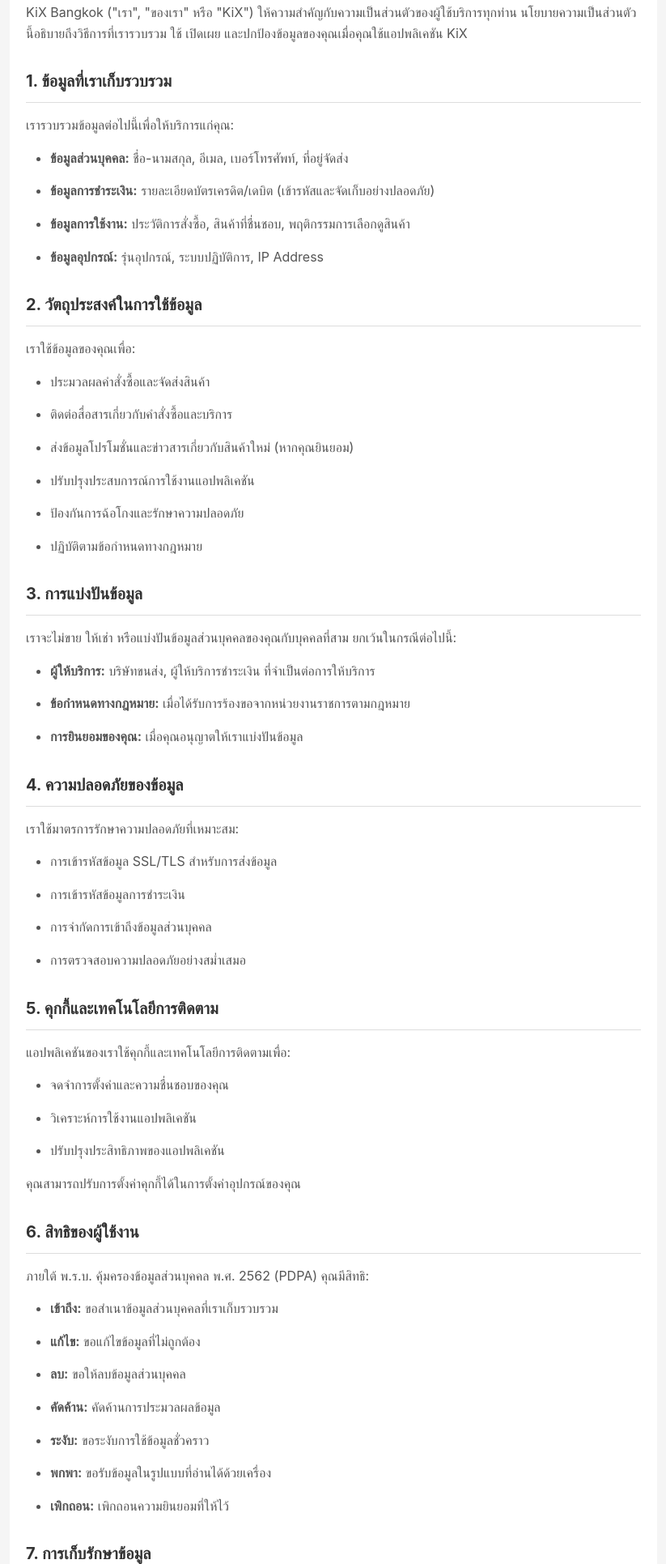
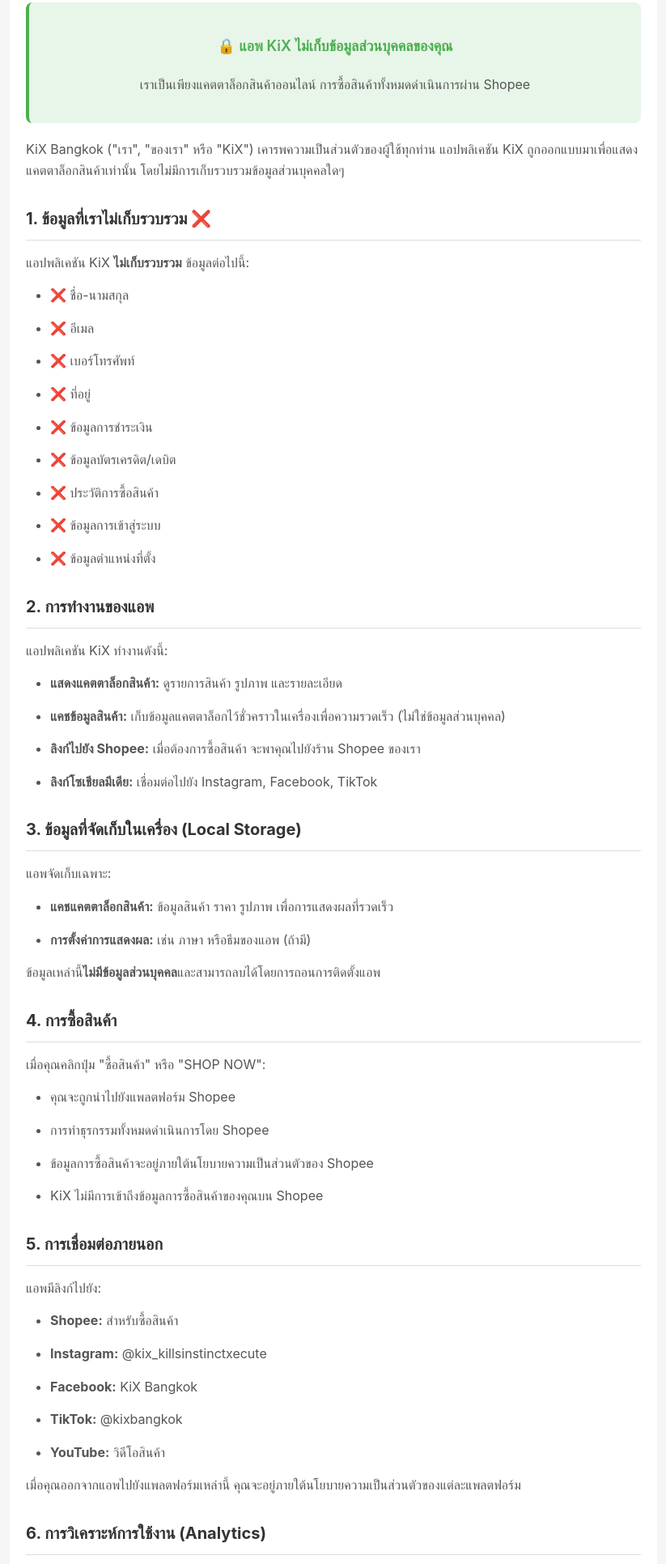
Before and after one commit to waramity/kix-legal, a plain HTML site: page privacy-policy.html in a window 1280 px wide. Shown: the part 318-2249 px from the top of the page at 81% size, without its empty margins (228-1051 px from the left). Drawn offline with Linux system fonts and the light colour scheme.

Commit message:
fix: Update privacy policy to reflect actual app functionality
- App is only a product catalog, no personal data collection
- All purchases redirect to Shopee
- Only caches product catalog data locally
- No user accounts, login, or personal information storage
- No analytics or tracking
- Complies with minimal data collection principles

```diff
--- a/privacy-policy.html
+++ b/privacy-policy.html
@@ -66,6 +66,14 @@
             text-align: center;
         }
 
+        .highlight {
+            background: #e8f5e9;
+            padding: 20px;
+            border-radius: 8px;
+            border-left: 4px solid #4caf50;
+            margin: 20px 0;
+        }
+
         .contact-section {
             background: #f9f9f9;
             padding: 20px;
@@ -86,6 +94,14 @@
             border-top: 1px solid #ddd;
             color: #999;
         }
+
+        .minimal-notice {
+            text-align: center;
+            font-size: 18px;
+            color: #4caf50;
+            font-weight: 600;
+            margin: 20px 0;
+        }
     </style>
 </head>
 <body>
@@ -96,110 +112,126 @@
             <p class="date">อัปเดตล่าสุด: 19 กันยายน 2567</p>
         </div>
 
+        <div class="highlight">
+            <p class="minimal-notice">🔒 แอพ KiX ไม่เก็บข้อมูลส่วนบุคคลของคุณ</p>
+            <p style="text-align: center;">เราเป็นเพียงแคตตาล็อกสินค้าออนไลน์ การซื้อสินค้าทั้งหมดดำเนินการผ่าน Shopee</p>
+        </div>
+
         <section>
-            <p>KiX Bangkok ("เรา", "ของเรา" หรือ "KiX") ให้ความสำคัญกับความเป็นส่วนตัวของผู้ใช้บริการทุกท่าน นโยบายความเป็นส่วนตัวนี้อธิบายถึงวิธีการที่เรารวบรวม ใช้ เปิดเผย และปกป้องข้อมูลของคุณเมื่อคุณใช้แอปพลิเคชัน KiX</p>
+            <p>KiX Bangkok ("เรา", "ของเรา" หรือ "KiX") เคารพความเป็นส่วนตัวของผู้ใช้ทุกท่าน แอปพลิเคชัน KiX ถูกออกแบบมาเพื่อแสดงแคตตาล็อกสินค้าเท่านั้น โดยไม่มีการเก็บรวบรวมข้อมูลส่วนบุคคลใดๆ</p>
         </section>
 
         <section>
-            <h2>1. ข้อมูลที่เราเก็บรวบรวม</h2>
-            <p>เรารวบรวมข้อมูลต่อไปนี้เพื่อให้บริการแก่คุณ:</p>
+            <h2>1. ข้อมูลที่เราไม่เก็บรวบรวม ❌</h2>
+            <p>แอปพลิเคชัน KiX <strong>ไม่เก็บรวบรวม</strong> ข้อมูลต่อไปนี้:</p>
             <ul>
-                <li><strong>ข้อมูลส่วนบุคคล:</strong> ชื่อ-นามสกุล, อีเมล, เบอร์โทรศัพท์, ที่อยู่จัดส่ง</li>
-                <li><strong>ข้อมูลการชำระเงิน:</strong> รายละเอียดบัตรเครดิต/เดบิต (เข้ารหัสและจัดเก็บอย่างปลอดภัย)</li>
-                <li><strong>ข้อมูลการใช้งาน:</strong> ประวัติการสั่งซื้อ, สินค้าที่ชื่นชอบ, พฤติกรรมการเลือกดูสินค้า</li>
-                <li><strong>ข้อมูลอุปกรณ์:</strong> รุ่นอุปกรณ์, ระบบปฏิบัติการ, IP Address</li>
+                <li>❌ ชื่อ-นามสกุล</li>
+                <li>❌ อีเมล</li>
+                <li>❌ เบอร์โทรศัพท์</li>
+                <li>❌ ที่อยู่</li>
+                <li>❌ ข้อมูลการชำระเงิน</li>
+                <li>❌ ข้อมูลบัตรเครดิต/เดบิต</li>
+                <li>❌ ประวัติการซื้อสินค้า</li>
+                <li>❌ ข้อมูลการเข้าสู่ระบบ</li>
+                <li>❌ ข้อมูลตำแหน่งที่ตั้ง</li>
             </ul>
         </section>
 
         <section>
-            <h2>2. วัตถุประสงค์ในการใช้ข้อมูล</h2>
-            <p>เราใช้ข้อมูลของคุณเพื่อ:</p>
+            <h2>2. การทำงานของแอพ</h2>
+            <p>แอปพลิเคชัน KiX ทำงานดังนี้:</p>
             <ul>
-                <li>ประมวลผลคำสั่งซื้อและจัดส่งสินค้า</li>
-                <li>ติดต่อสื่อสารเกี่ยวกับคำสั่งซื้อและบริการ</li>
-                <li>ส่งข้อมูลโปรโมชั่นและข่าวสารเกี่ยวกับสินค้าใหม่ (หากคุณยินยอม)</li>
-                <li>ปรับปรุงประสบการณ์การใช้งานแอปพลิเคชัน</li>
-                <li>ป้องกันการฉ้อโกงและรักษาความปลอดภัย</li>
-                <li>ปฏิบัติตามข้อกำหนดทางกฎหมาย</li>
+                <li><strong>แสดงแคตตาล็อกสินค้า:</strong> ดูรายการสินค้า รูปภาพ และรายละเอียด</li>
+                <li><strong>แคชข้อมูลสินค้า:</strong> เก็บข้อมูลแคตตาล็อกไว้ชั่วคราวในเครื่องเพื่อความรวดเร็ว (ไม่ใช่ข้อมูลส่วนบุคคล)</li>
+                <li><strong>ลิงก์ไปยัง Shopee:</strong> เมื่อต้องการซื้อสินค้า จะพาคุณไปยังร้าน Shopee ของเรา</li>
+                <li><strong>ลิงก์โซเชียลมีเดีย:</strong> เชื่อมต่อไปยัง Instagram, Facebook, TikTok</li>
             </ul>
         </section>
 
         <section>
-            <h2>3. การแบ่งปันข้อมูล</h2>
-            <p>เราจะไม่ขาย ให้เช่า หรือแบ่งปันข้อมูลส่วนบุคคลของคุณกับบุคคลที่สาม ยกเว้นในกรณีต่อไปนี้:</p>
+            <h2>3. ข้อมูลที่จัดเก็บในเครื่อง (Local Storage)</h2>
+            <p>แอพจัดเก็บเฉพาะ:</p>
             <ul>
-                <li><strong>ผู้ให้บริการ:</strong> บริษัทขนส่ง, ผู้ให้บริการชำระเงิน ที่จำเป็นต่อการให้บริการ</li>
-                <li><strong>ข้อกำหนดทางกฎหมาย:</strong> เมื่อได้รับการร้องขอจากหน่วยงานราชการตามกฎหมาย</li>
-                <li><strong>การยินยอมของคุณ:</strong> เมื่อคุณอนุญาตให้เราแบ่งปันข้อมูล</li>
+                <li><strong>แคชแคตตาล็อกสินค้า:</strong> ข้อมูลสินค้า ราคา รูปภาพ เพื่อการแสดงผลที่รวดเร็ว</li>
+                <li><strong>การตั้งค่าการแสดงผล:</strong> เช่น ภาษา หรือธีมของแอพ (ถ้ามี)</li>
+            </ul>
+            <p>ข้อมูลเหล่านี้<strong>ไม่มีข้อมูลส่วนบุคคล</strong>และสามารถลบได้โดยการถอนการติดตั้งแอพ</p>
+        </section>
+
+        <section>
+            <h2>4. การซื้อสินค้า</h2>
+            <p>เมื่อคุณคลิกปุ่ม "ซื้อสินค้า" หรือ "SHOP NOW":</p>
+            <ul>
+                <li>คุณจะถูกนำไปยังแพลตฟอร์ม Shopee</li>
+                <li>การทำธุรกรรมทั้งหมดดำเนินการโดย Shopee</li>
+                <li>ข้อมูลการซื้อสินค้าจะอยู่ภายใต้นโยบายความเป็นส่วนตัวของ Shopee</li>
+                <li>KiX ไม่มีการเข้าถึงข้อมูลการซื้อสินค้าของคุณบน Shopee</li>
             </ul>
         </section>
 
         <section>
-            <h2>4. ความปลอดภัยของข้อมูล</h2>
-            <p>เราใช้มาตรการรักษาความปลอดภัยที่เหมาะสม:</p>
+            <h2>5. การเชื่อมต่อภายนอก</h2>
+            <p>แอพมีลิงก์ไปยัง:</p>
             <ul>
-                <li>การเข้ารหัสข้อมูล SSL/TLS สำหรับการส่งข้อมูล</li>
-                <li>การเข้ารหัสข้อมูลการชำระเงิน</li>
-                <li>การจำกัดการเข้าถึงข้อมูลส่วนบุคคล</li>
-                <li>การตรวจสอบความปลอดภัยอย่างสม่ำเสมอ</li>
+                <li><strong>Shopee:</strong> สำหรับซื้อสินค้า</li>
+                <li><strong>Instagram:</strong> @kix_killsinstinctxecute</li>
+                <li><strong>Facebook:</strong> KiX Bangkok</li>
+                <li><strong>TikTok:</strong> @kixbangkok</li>
+                <li><strong>YouTube:</strong> วิดีโอสินค้า</li>
             </ul>
+            <p>เมื่อคุณออกจากแอพไปยังแพลตฟอร์มเหล่านี้ คุณจะอยู่ภายใต้นโยบายความเป็นส่วนตัวของแต่ละแพลตฟอร์ม</p>
         </section>
 
         <section>
-            <h2>5. คุกกี้และเทคโนโลยีการติดตาม</h2>
-            <p>แอปพลิเคชันของเราใช้คุกกี้และเทคโนโลยีการติดตามเพื่อ:</p>
+            <h2>6. การวิเคราะห์การใช้งาน (Analytics)</h2>
+            <p>แอพ KiX <strong>ไม่ใช้</strong>:</p>
             <ul>
-                <li>จดจำการตั้งค่าและความชื่นชอบของคุณ</li>
-                <li>วิเคราะห์การใช้งานแอปพลิเคชัน</li>
-                <li>ปรับปรุงประสิทธิภาพของแอปพลิเคชัน</li>
+                <li>❌ Google Analytics</li>
+                <li>❌ Facebook Pixel</li>
+                <li>❌ การติดตามผู้ใช้ (User Tracking)</li>
+                <li>❌ คุกกี้ (Cookies)</li>
             </ul>
-            <p>คุณสามารถปรับการตั้งค่าคุกกี้ได้ในการตั้งค่าอุปกรณ์ของคุณ</p>
+            <p>เราไม่ติดตามพฤติกรรมการใช้งานแอพของคุณ</p>
         </section>
 
         <section>
-            <h2>6. สิทธิของผู้ใช้งาน</h2>
-            <p>ภายใต้ พ.ร.บ. คุ้มครองข้อมูลส่วนบุคคล พ.ศ. 2562 (PDPA) คุณมีสิทธิ:</p>
+            <h2>7. สิทธิของคุณ</h2>
+            <p>เนื่องจากเราไม่เก็บข้อมูลส่วนบุคคล:</p>
             <ul>
-                <li><strong>เข้าถึง:</strong> ขอสำเนาข้อมูลส่วนบุคคลที่เราเก็บรวบรวม</li>
-                <li><strong>แก้ไข:</strong> ขอแก้ไขข้อมูลที่ไม่ถูกต้อง</li>
-                <li><strong>ลบ:</strong> ขอให้ลบข้อมูลส่วนบุคคล</li>
-                <li><strong>คัดค้าน:</strong> คัดค้านการประมวลผลข้อมูล</li>
-                <li><strong>ระงับ:</strong> ขอระงับการใช้ข้อมูลชั่วคราว</li>
-                <li><strong>พกพา:</strong> ขอรับข้อมูลในรูปแบบที่อ่านได้ด้วยเครื่อง</li>
-                <li><strong>เพิกถอน:</strong> เพิกถอนความยินยอมที่ให้ไว้</li>
+                <li>✅ ไม่มีข้อมูลส่วนบุคคลให้ขอเข้าถึง</li>
+                <li>✅ ไม่มีข้อมูลส่วนบุคคลให้แก้ไข</li>
+                <li>✅ ไม่มีข้อมูลส่วนบุคคลให้ลบ</li>
+                <li>✅ ไม่มีการประมวลผลข้อมูลให้คัดค้าน</li>
             </ul>
+            <p>คุณสามารถใช้แอพได้อย่างสบายใจโดยไม่ต้องกังวลเรื่องความเป็นส่วนตัว</p>
         </section>
 
         <section>
-            <h2>7. การเก็บรักษาข้อมูล</h2>
-            <p>เราจะเก็บข้อมูลของคุณตราบเท่าที่จำเป็นสำหรับวัตถุประสงค์ที่ระบุในนโยบายนี้ หรือตามที่กฎหมายกำหนด:</p>
-            <ul>
-                <li>ข้อมูลบัญชีผู้ใช้: ตลอดระยะเวลาที่บัญชียังใช้งานอยู่</li>
-                <li>ข้อมูลการสั่งซื้อ: 5 ปี เพื่อวัตถุประสงค์ทางภาษี</li>
-                <li>ข้อมูลการตลาด: จนกว่าจะมีการเพิกถอนความยินยอม</li>
-            </ul>
-        </section>
-
-        <section>
-            <h2>8. ข้อมูลเด็ก</h2>
-            <p>แอปพลิเคชันของเราไม่ได้มุ่งเน้นให้บริการแก่เด็กอายุต่ำกว่า 13 ปี เราจะไม่เก็บรวบรวมข้อมูลจากเด็กโดยเจตนา หากพบว่ามีการเก็บข้อมูลเด็กโดยไม่ได้ตั้งใจ เราจะดำเนินการลบทันที</p>
+            <h2>8. เด็กและผู้เยาว์</h2>
+            <p>แอพ KiX เหมาะสำหรับทุกวัย เนื่องจากไม่มีการเก็บข้อมูลส่วนบุคคลใดๆ ผู้ปกครองสามารถอนุญาตให้บุตรหลานใช้แอพได้อย่างปลอดภัย</p>
         </section>
 
         <section>
             <h2>9. การเปลี่ยนแปลงนโยบาย</h2>
-            <p>เราอาจปรับปรุงนโยบายความเป็นส่วนตัวเป็นครั้งคราว การเปลี่ยนแปลงจะมีผลทันทีเมื่อประกาศบนหน้านี้ เราจะแจ้งให้คุณทราบผ่านแอปพลิเคชันหากมีการเปลี่ยนแปลงที่สำคัญ</p>
+            <p>หากมีการเปลี่ยนแปลงนโยบายความเป็นส่วนตัว เราจะอัปเดตวันที่ด้านบนของเอกสารนี้ และหากมีการเปลี่ยนแปลงสำคัญ (เช่น เริ่มเก็บข้อมูลส่วนบุคคล) เราจะแจ้งให้ทราบผ่านการอัปเดตแอพ</p>
         </section>
 
         <section class="contact-section">
             <h2>10. ติดต่อเรา</h2>
-            <p>หากคุณมีคำถามหรือข้อกังวลเกี่ยวกับนโยบายความเป็นส่วนตัว กรุณาติดต่อ:</p>
+            <p>หากมีคำถามเกี่ยวกับนโยบายความเป็นส่วนตัว:</p>
             <p><strong>KiX Bangkok</strong><br>
-            อีเมล: privacy@kixbangkok.com<br>
-            โทรศัพท์: 02-XXX-XXXX<br>
-            ที่อยู่: สยามสแควร์ ซอย 2, กรุงเทพมหานคร 10330</p>
-            <p>Instagram: <a href="https://www.instagram.com/kix_killsinstinctxecute/" target="_blank">@kix_killsinstinctxecute</a><br>
-            Facebook: <a href="https://www.facebook.com/profile.php?id=61571289914876" target="_blank">KiX Bangkok</a></p>
+            Instagram: <a href="https://www.instagram.com/kix_killsinstinctxecute/" target="_blank">@kix_killsinstinctxecute</a><br>
+            Facebook: <a href="https://www.facebook.com/profile.php?id=61571289914876" target="_blank">KiX Bangkok</a><br>
+            Shopee: <a href="https://shopee.co.th/kixbangkok" target="_blank">KiX Official Store</a></p>
         </section>
+
+        <div class="highlight" style="background: #fff3cd; border-color: #ffc107;">
+            <p><strong>สรุปสั้นๆ:</strong></p>
+            <p>• แอพ KiX เป็นแคตตาล็อกสินค้าเท่านั้น</p>
+            <p>• เราไม่เก็บข้อมูลส่วนบุคคลใดๆ</p>
+            <p>• การซื้อสินค้าทั้งหมดผ่าน Shopee</p>
+            <p>• คุณสามารถใช้แอพได้โดยไม่ต้องกังวลเรื่องความเป็นส่วนตัว</p>
+        </div>
 
         <div class="footer">
             <p>&copy; 2024 KiX Bangkok. All Rights Reserved.</p>
```
